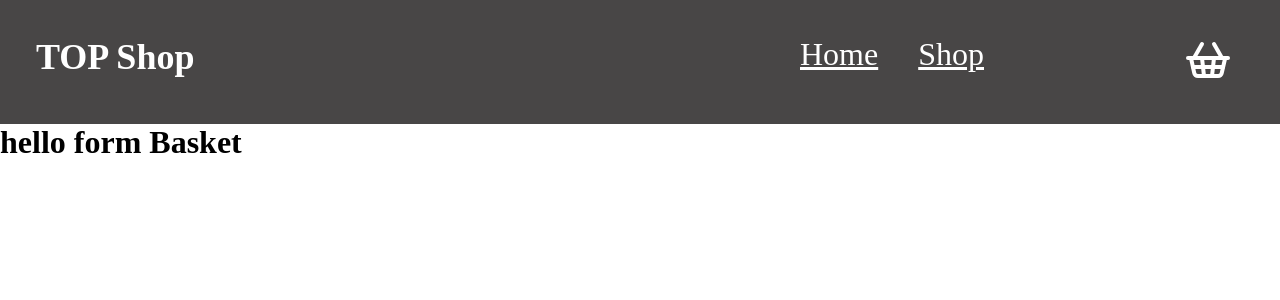
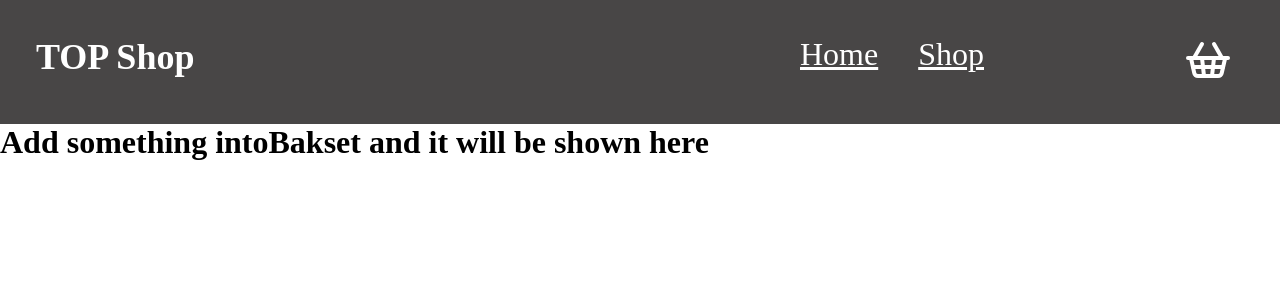
Before and after one commit to Veljko03/shopping-card, a React (Vite) app: page /basket in a window 1280 px wide. Shown: the top 300 px of the page. Built offline with nearby package versions, Linux system fonts and the light colour scheme.

Commit message:
refactoring card to use outlet context

```diff
--- a/src/components/Basket.jsx
+++ b/src/components/Basket.jsx
@@ -1,7 +1,11 @@
 import { useEffect, useState } from "react";
+import { useOutletContext } from "react-router-dom";
 
 function Basket() {
-  const [itemsInBasket, setItemsInBasket] = useState(null);
+  const [itemsInBasket, setItemsInBasket] = useOutletContext();
+
+  console.log(itemsInBasket, "from basket");
+
   if (itemsInBasket) {
     return (
       <div>
@@ -11,7 +15,7 @@ function Basket() {
   } else {
     return (
       <div>
-        <h1>hello form Basket</h1>
+        <h1>Add something into the Bakset and it will be shown here</h1>
       </div>
     );
   }
--- a/src/components/Card.jsx
+++ b/src/components/Card.jsx
@@ -1,8 +1,14 @@
-import { useState } from "react";
+import { useEffect, useState } from "react";
+import { useOutletContext } from "react-router-dom";
 import styled from "styled-components";
 
 function Card({ item }) {
   const [numOfItems, setNumOfItems] = useState(0);
+  const [itemsInBasket, setItemsInBasket] = useOutletContext();
+
+  const handleAdding = (item) => {
+    setItemsInBasket([...itemsInBasket, item]);
+  };
 
   const handleMinus = () => {
     if (numOfItems >= 1) {
@@ -24,7 +30,7 @@ function Card({ item }) {
         {numOfItems}
         <button onClick={handlePlus}>+</button>
       </NumOfItemsStyle>
-      {/* <button onClick={handleAdding(numOfItems, item)}>Add</button> */}
+      <button onClick={() => handleAdding(item)}>Add</button>
     </Container>
   );
 }
--- a/src/components/Navigation.jsx
+++ b/src/components/Navigation.jsx
@@ -1,8 +1,11 @@
 import styled from "styled-components";
 import { Link, Outlet } from "react-router-dom";
 import { ShoppingBasket } from "lucide-react";
+import { useState } from "react";
 
 function NavigationBar() {
+  const [itemsInbasket, setItemsInBasket] = useState([]);
+  console.log(itemsInbasket);
   return (
     <div className="container">
       <header>
@@ -19,7 +22,7 @@ function NavigationBar() {
         </Wrapper>
       </header>
       <Main>
-        <Outlet />
+        <Outlet context={[itemsInbasket, setItemsInBasket]} />
       </Main>
     </div>
   );
```
